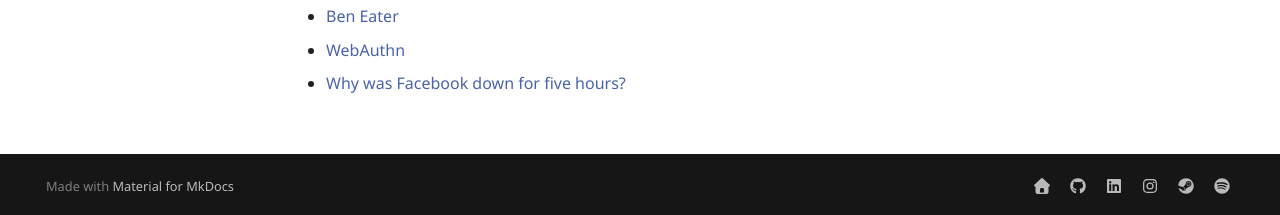
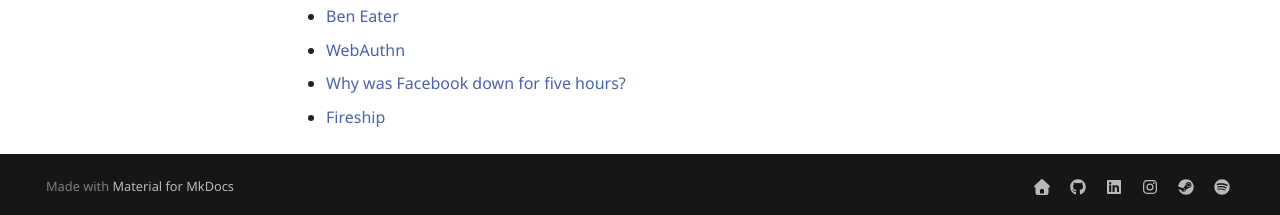
Before and after one commit to JamFox/docs.jamfox.dev, an MkDocs documentation site: the page built from docs/content/links/it.md, in a window 1280 px wide and 1147 px high. Shown: the part 929-1144 px from the top of the window. Built offline with MkDocs 1.6.1 and Material for MkDocs 9.7.7, drawn with Linux system fonts in a browser that asks for light colours; comment, search, counter and statistics services are not loaded.

Commit message:
add fireship

```diff
--- a/docs/content/links/it.md
+++ b/docs/content/links/it.md
@@ -26,3 +26,4 @@ title: "IT"
 - [Ben Eater](https://www.youtube.com/c/BenEater)
 - [WebAuthn](https://webauthn.guide/#about-webauthn)
 - [Why was Facebook down for five hours?](https://youtu.be/-wMU8vmfaYo)
+- [Fireship](https://www.youtube.com/c/Fireship)
```
